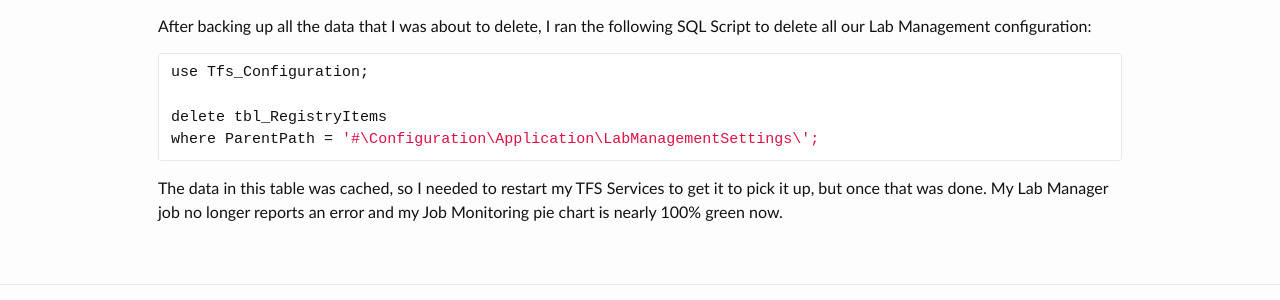
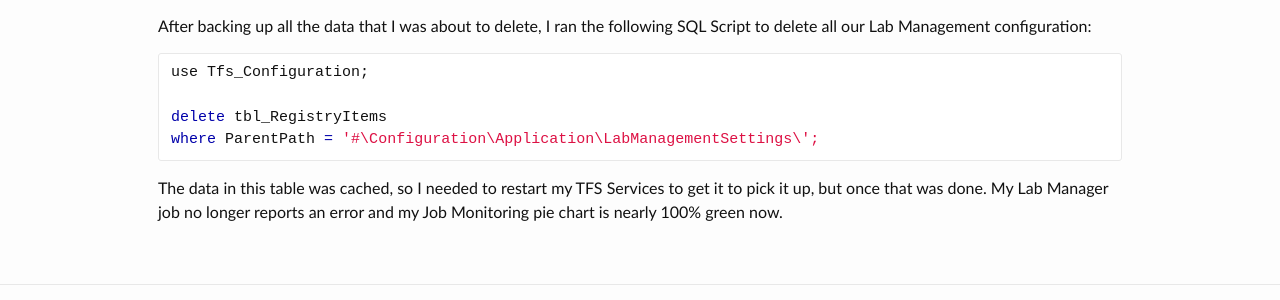
Before and after one commit to xdaDaveShaw/xdaDaveShaw.github.io, a Jekyll site: the page built from blog/_posts/2013-08-27-labmanager-vmm-server-background-synchronization-job-failing.markdown, in a window 1280 px wide. Shown: the part 803-1103 px from the top of the page. Built offline with Jekyll 4.4.1, drawn with Linux system fonts in a browser that asks for light colours.

Commit message:
Colouring keywords in blue

```diff
--- a/_sass/_syntax-highlighting.scss
+++ b/_sass/_syntax-highlighting.scss
@@ -7,8 +7,8 @@
 
     .c     { color: #998; font-style: italic } // Comment
     .err   { color: #a61717; background-color: #e3d2d2 } // Error
-    // .k     { font-weight: bold } // Keyword
-    // .o     { font-weight: bold } // Operator
+    .k     { color: #0000AA; } // Keyword
+    .o     { color: #0000AA; } // Operator
     .cm    { color: #998; font-style: italic } // Comment.Multiline
     .cp    { color: #999 } // Comment.Preproc
     .c1    { color: #998; font-style: italic } // Comment.Single
@@ -22,13 +22,13 @@
     .gi .x { color: #000; background-color: #afa } // Generic.Inserted.Specific
     .go    { color: #888 } // Generic.Output
     .gp    { color: #555 } // Generic.Prompt
-    // .gs    { font-weight: bold } // Generic.Strong
+    .gs    { color: #0000AA; } // Generic.Strong
     .gu    { color: #aaa } // Generic.Subheading
     .gt    { color: #a00 } // Generic.Traceback
-    // .kc    { font-weight: bold } // Keyword.Constant
-    // .kd    { font-weight: bold } // Keyword.Declaration
-    // .kp    { font-weight: bold } // Keyword.Pseudo
-    // .kr    { font-weight: bold } // Keyword.Reserved
+    .kc    { color: #0000AA; } // Keyword.Constant
+    .kd    { color: #0000AA; } // Keyword.Declaration
+    .kp    { color: #0000AA; } // Keyword.Pseudo
+    .kr    { color: #0000AA; } // Keyword.Reserved
     .kt    { color: #458 } // Keyword.Type
     .m     { color: #099 } // Literal.Number
     .s     { color: #d14 } // Literal.String
@@ -42,7 +42,7 @@
     .nn    { color: #555 } // Name.Namespace
     .nt    { color: #000080 } // Name.Tag
     .nv    { color: #008080 } // Name.Variable
-    // .ow    { font-weight: bold } // Operator.Word
+    .ow    { color: #0000AA; } // Operator.Word
     .w     { color: #bbb } // Text.Whitespace
     .mf    { color: #099 } // Literal.Number.Float
     .mh    { color: #099 } // Literal.Number.Hex
```
